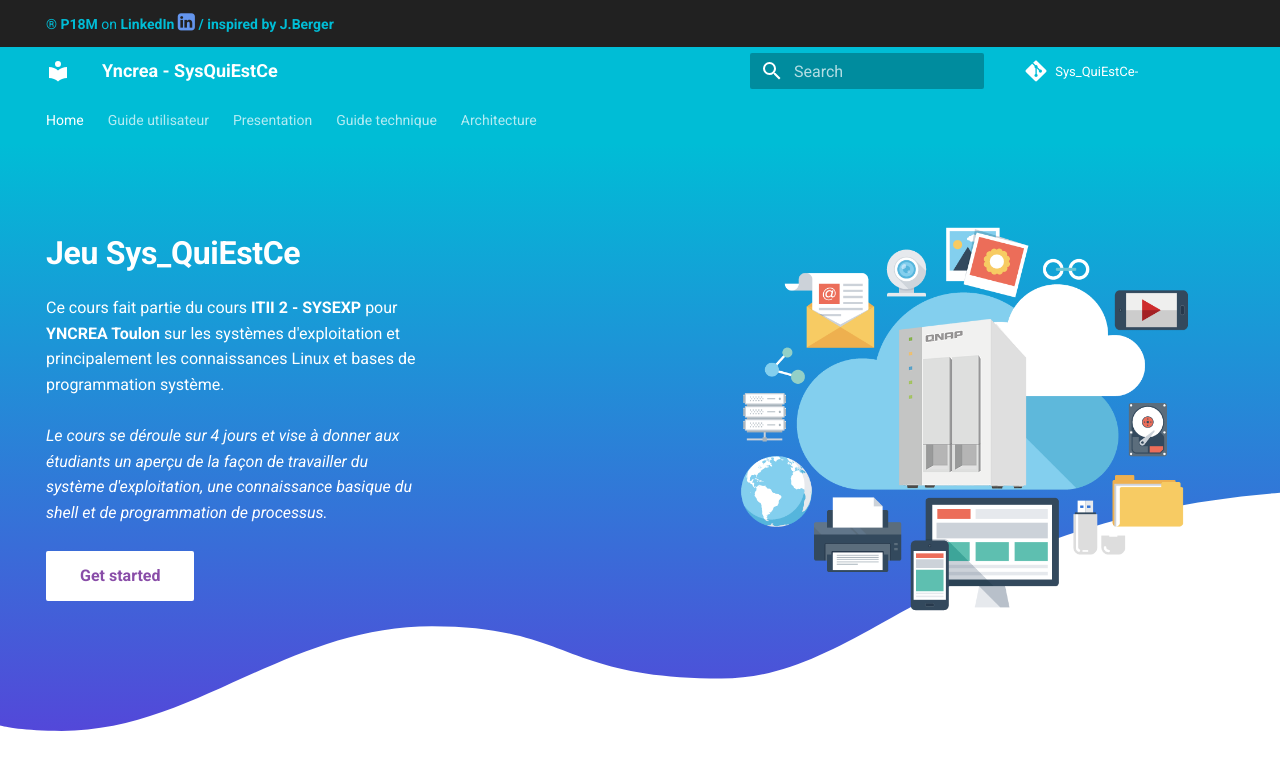
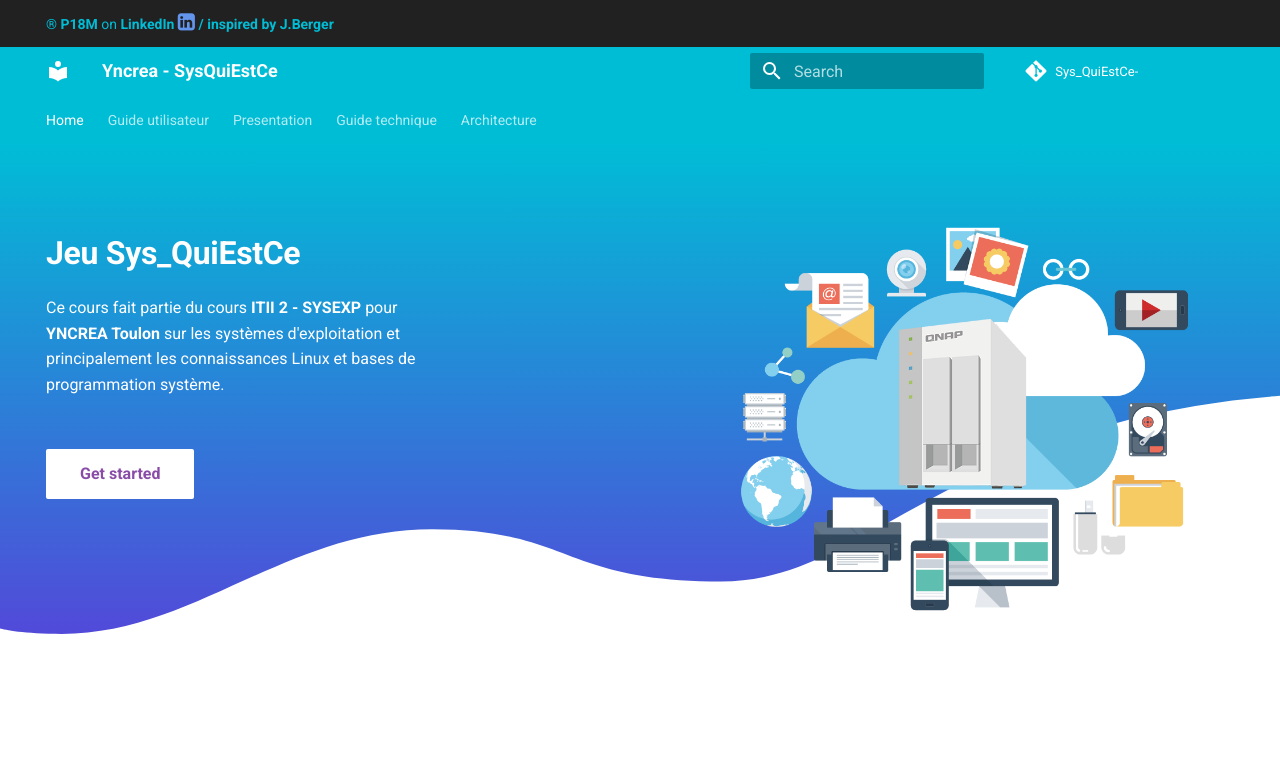
Before and after one commit to activiteOCR/activiteOCR.github.io, an MkDocs documentation site: the page built from docs/index.md, in a window 1280 px wide. Shown: the top 770 px of the page. Built offline with MkDocs 1.6.1 and Material for MkDocs 9.7.7, drawn with Linux system fonts in a browser that asks for light colours; comment, search, counter and statistics services are not loaded.

Commit message:
modif html

```diff
--- a/material/overrides/main.html
+++ b/material/overrides/main.html
@@ -3,13 +3,11 @@ This file was automatically generated - do not edit
 -#}
 {% extends "base.html" %}
 {% block extrahead %}
-<!--
 {% set title = config.site_name %}
 {% if page and page.title and not page.is_homepage %}
 {% set title = config.site_name ~ " - " ~ page.title | striptags %}
 {% endif %}
 {% set image = config.site_url ~ 'assets/images/yncrea.png' %}
--->
 <meta property="og:type" content="website">
 <meta property="og:title" content="{{ title }}">
 <meta property="og:description" content="{{ config.site_description }}">
--- a/mkdocs.yml
+++ b/mkdocs.yml
@@ -8,7 +8,6 @@ edit_uri: ""
 site_description: >-
   Ce cours fait partie du cours <b>ITII 2 - SYSEXP</b> pour <b>YNCREA Toulon</b> sur les systèmes d'exploitation et principalement les connaissances Linux et bases de programmation système.
   <br><br>
-  <i>Le cours se déroule sur 4 jours et vise à donner aux étudiants un aperçu de la façon de travailler du système d'exploitation, une connaissance basique du shell et de programmation de processus.</i>
 
 nav:
   - Home: index.md
```
